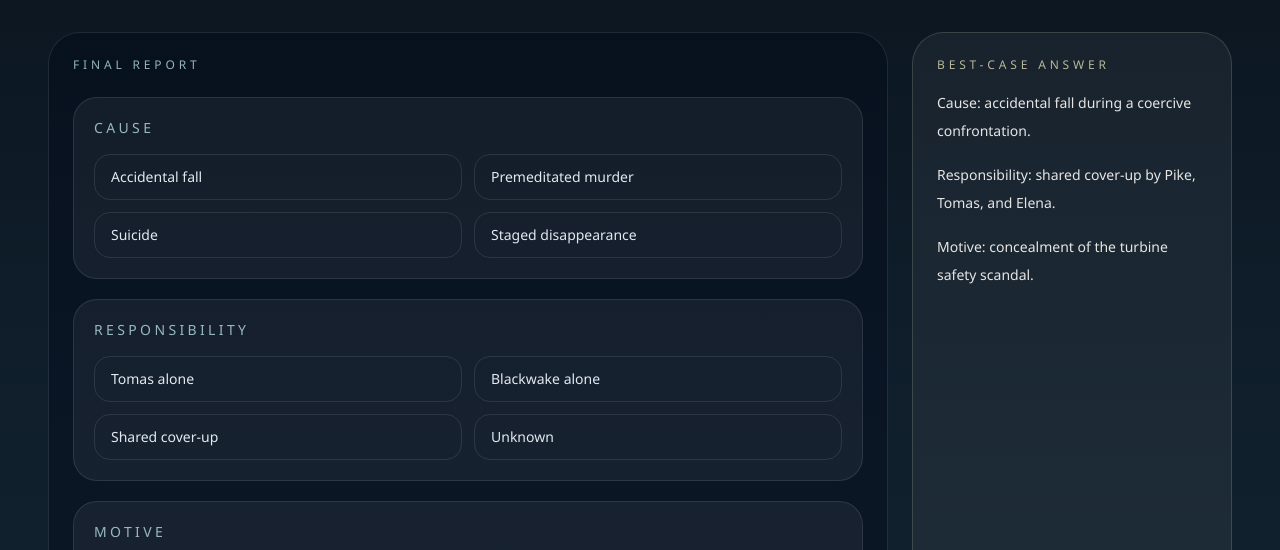
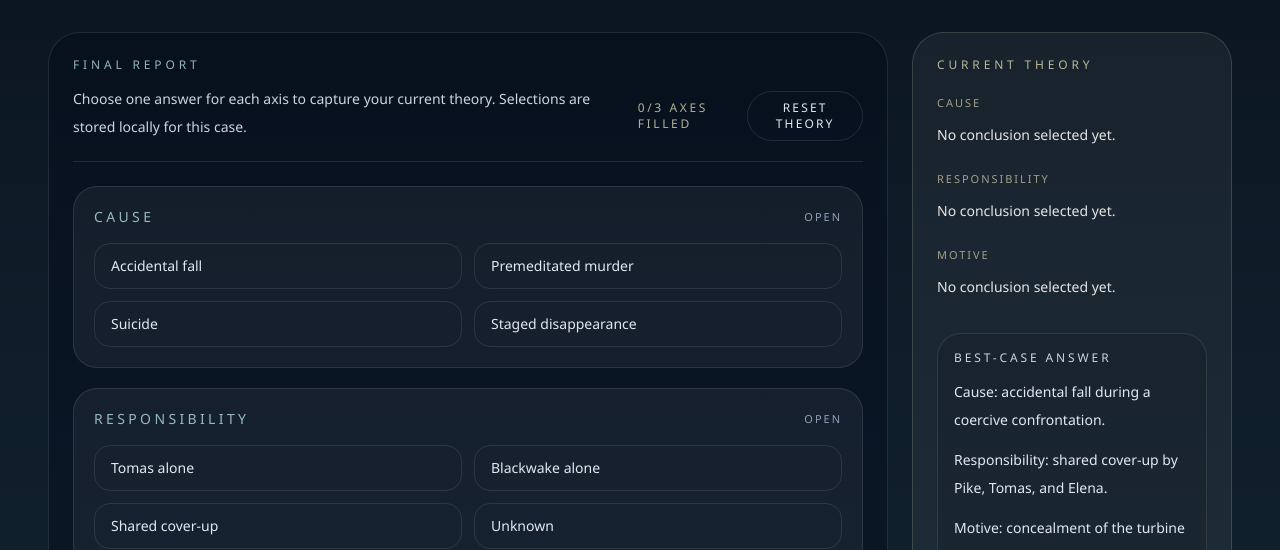
Before and after one commit to JS-Castro/Harbor-of-Echoes, a Next.js app: page /case/vale-disappearance/report in a window 1280 px wide. Shown: the part 250-800 px from the top of the page. Built offline with nearby package versions, Linux system fonts and the light colour scheme; no server answers.

Commit message:
feat: add interactive report builder

```diff
--- a/src/app/case/[slug]/report/page.tsx
+++ b/src/app/case/[slug]/report/page.tsx
@@ -1,5 +1,6 @@
 import { notFound } from "next/navigation";
 import { CaseShell } from "@/components/case-shell";
+import { ReportBuilder } from "@/components/report-builder";
 import { getCaseBySlug } from "@/lib/case-data";
 import { getDictionary } from "@/lib/i18n";
 import { getCurrentLocale } from "@/lib/i18n-server";
@@ -25,47 +26,7 @@ export default async function ReportPage({ params }: ReportPageProps) {
       tagline={dictionary.report.tagline}
       locale={locale}
     >
-      <section className="grid gap-6 lg:grid-cols-[minmax(0,1fr)_20rem]">
-        <article className="rounded-[2rem] border border-white/10 bg-slate-950/35 p-6">
-          <p className="text-xs uppercase tracking-[0.32em] text-cyan-100/70">
-            {dictionary.report.heading}
-          </p>
-          <div className="mt-6 grid gap-5">
-            {Object.entries(dictionary.report.answers).map(([key, answers]) => (
-              <div
-                key={key}
-                className="rounded-[1.5rem] border border-white/10 bg-white/5 p-5"
-              >
-                <p className="text-sm uppercase tracking-[0.24em] text-cyan-100/70">
-                  {dictionary.report.axes[key as keyof typeof dictionary.report.axes]}
-                </p>
-                <div className="mt-4 grid gap-3 sm:grid-cols-2">
-                  {answers.map((answer) => (
-                    <button
-                      key={answer}
-                      type="button"
-                      className="rounded-[1rem] border border-white/10 px-4 py-3 text-left text-sm text-slate-200 transition hover:border-white/25 hover:bg-white/5"
-                    >
-                      {answer}
-                    </button>
-                  ))}
-                </div>
-              </div>
-            ))}
-          </div>
-        </article>
-
-        <aside className="rounded-[2rem] border border-amber-100/15 bg-amber-50/5 p-6">
-          <p className="text-xs uppercase tracking-[0.32em] text-amber-100/70">
-            {dictionary.report.bestCaseAnswer}
-          </p>
-          <div className="mt-4 space-y-4 text-sm leading-7 text-stone-200">
-            <p>{dictionary.report.bestCase.cause}</p>
-            <p>{dictionary.report.bestCase.responsibility}</p>
-            <p>{dictionary.report.bestCase.motive}</p>
-          </div>
-        </aside>
-      </section>
+      <ReportBuilder caseSlug={slug} locale={locale} />
     </CaseShell>
   );
 }
--- /dev/null
+++ b/src/components/report-builder.tsx
@@ -0,0 +1,172 @@
+"use client";
+
+import { useEffect, useMemo, useState } from "react";
+import { clsx } from "clsx";
+import type { AppLocale } from "@/lib/i18n";
+import { getDictionary } from "@/lib/i18n";
+
+type ReportBuilderProps = {
+  caseSlug: string;
+  locale: AppLocale;
+};
+
+type ReportAxis = "cause" | "responsibility" | "motive";
+
+type ReportSelections = Partial<Record<ReportAxis, string>>;
+
+const reportStorageKeyPrefix = "harbor-of-echoes-report";
+
+function getReportStorageKey(caseSlug: string) {
+  return `${reportStorageKeyPrefix}:${caseSlug}`;
+}
+
+export function ReportBuilder({ caseSlug, locale }: ReportBuilderProps) {
+  const dictionary = getDictionary(locale);
+  const [selections, setSelections] = useState<ReportSelections>(() => {
+    if (typeof window === "undefined") {
+      return {};
+    }
+
+    const storedValue = window.localStorage.getItem(getReportStorageKey(caseSlug));
+
+    if (!storedValue) {
+      return {};
+    }
+
+    try {
+      return JSON.parse(storedValue) as ReportSelections;
+    } catch {
+      window.localStorage.removeItem(getReportStorageKey(caseSlug));
+      return {};
+    }
+  });
+
+  useEffect(() => {
+    window.localStorage.setItem(getReportStorageKey(caseSlug), JSON.stringify(selections));
+  }, [caseSlug, selections]);
+
+  const completedAxes = (Object.keys(selections) as ReportAxis[]).filter(
+    (axis) => selections[axis],
+  ).length;
+
+  const completionLabel = useMemo(
+    () => dictionary.report.completion(completedAxes, 3),
+    [completedAxes, dictionary.report],
+  );
+
+  const summaryLines = useMemo(
+    () =>
+      (Object.keys(dictionary.report.axes) as ReportAxis[]).map((axis) => ({
+        axis,
+        label: dictionary.report.axes[axis],
+        value: selections[axis] ?? dictionary.report.pendingAnswer,
+      })),
+    [dictionary.report, selections],
+  );
+
+  function handleSelect(axis: ReportAxis, answer: string) {
+    setSelections((current) => ({
+      ...current,
+      [axis]: current[axis] === answer ? undefined : answer,
+    }));
+  }
+
+  function handleReset() {
+    setSelections({});
+  }
+
+  return (
+    <section className="grid gap-6 lg:grid-cols-[minmax(0,1fr)_20rem]">
+      <article className="rounded-[2rem] border border-white/10 bg-slate-950/35 p-6">
+        <div className="flex flex-col gap-4 border-b border-white/10 pb-5 sm:flex-row sm:items-end sm:justify-between">
+          <div>
+            <p className="text-xs uppercase tracking-[0.32em] text-cyan-100/70">
+              {dictionary.report.heading}
+            </p>
+            <p className="mt-3 text-sm leading-7 text-slate-300">
+              {dictionary.report.instructions}
+            </p>
+          </div>
+          <div className="flex items-center gap-3">
+            <p className="text-xs uppercase tracking-[0.22em] text-amber-100/70">
+              {completionLabel}
+            </p>
+            <button
+              type="button"
+              onClick={handleReset}
+              className="rounded-full border border-white/10 px-4 py-2 text-xs uppercase tracking-[0.18em] text-slate-200 transition hover:border-white/25 hover:bg-white/5"
+            >
+              {dictionary.report.reset}
+            </button>
+          </div>
+        </div>
+
+        <div className="mt-6 grid gap-5">
+          {(Object.keys(dictionary.report.answers) as ReportAxis[]).map((axis) => (
+            <div key={axis} className="rounded-[1.5rem] border border-white/10 bg-white/5 p-5">
+              <div className="flex items-center justify-between gap-3">
+                <p className="text-sm uppercase tracking-[0.24em] text-cyan-100/70">
+                  {dictionary.report.axes[axis]}
+                </p>
+                <p className="text-[11px] uppercase tracking-[0.18em] text-slate-400">
+                  {selections[axis]
+                    ? dictionary.report.axisLocked
+                    : dictionary.report.axisPending}
+                </p>
+              </div>
+              <div className="mt-4 grid gap-3 sm:grid-cols-2">
+                {dictionary.report.answers[axis].map((answer) => {
+                  const isSelected = selections[axis] === answer;
+
+                  return (
+                    <button
+                      key={answer}
+                      type="button"
+                      onClick={() => handleSelect(axis, answer)}
+                      aria-pressed={isSelected}
+                      className={clsx(
+                        "rounded-[1rem] border px-4 py-3 text-left text-sm transition",
+                        isSelected
+                          ? "border-cyan-100/35 bg-cyan-100/10 text-white"
+                          : "border-white/10 text-slate-200 hover:border-white/25 hover:bg-white/5",
+                      )}
+                    >
+                      {answer}
+                    </button>
+                  );
+                })}
+              </div>
+            </div>
+          ))}
+        </div>
+      </article>
+
+      <aside className="rounded-[2rem] border border-amber-100/15 bg-amber-50/5 p-6">
+        <p className="text-xs uppercase tracking-[0.32em] text-amber-100/70">
+          {dictionary.report.currentTheory}
+        </p>
+        <div className="mt-4 space-y-4 text-sm leading-7 text-stone-200">
+          {summaryLines.map((line) => (
+            <div key={line.axis}>
+              <p className="text-[11px] uppercase tracking-[0.18em] text-amber-100/60">
+                {line.label}
+              </p>
+              <p className="mt-1">{line.value}</p>
+            </div>
+          ))}
+        </div>
+
+        <div className="mt-8 rounded-[1.5rem] border border-white/10 bg-black/10 p-4">
+          <p className="text-xs uppercase tracking-[0.24em] text-slate-300">
+            {dictionary.report.bestCaseAnswer}
+          </p>
+          <div className="mt-3 space-y-3 text-sm leading-7 text-slate-200">
+            <p>{dictionary.report.bestCase.cause}</p>
+            <p>{dictionary.report.bestCase.responsibility}</p>
+            <p>{dictionary.report.bestCase.motive}</p>
+          </div>
+        </div>
+      </aside>
+    </section>
+  );
+}
--- a/src/lib/i18n.ts
+++ b/src/lib/i18n.ts
@@ -105,6 +105,13 @@ type StaticDictionary = {
   report: {
     tagline: string;
     heading: string;
+    instructions: string;
+    currentTheory: string;
+    pendingAnswer: string;
+    axisPending: string;
+    axisLocked: string;
+    completion: (completed: number, total: number) => string;
+    reset: string;
     bestCaseAnswer: string;
     axes: {
       cause: string;
@@ -250,6 +257,14 @@ const dictionaries: Record<AppLocale, StaticDictionary> = {
     report: {
       tagline: "Structured final report aligned with the authored scoring axes.",
       heading: "Final Report",
+      instructions:
+        "Choose one answer for each axis to capture your current theory. Selections are stored locally for this case.",
+      currentTheory: "Current Theory",
+      pendingAnswer: "No conclusion selected yet.",
+      axisPending: "Open",
+      axisLocked: "Selected",
+      completion: (completed, total) => `${completed}/${total} axes filled`,
+      reset: "Reset Theory",
       bestCaseAnswer: "Best-Case Answer",
       axes: {
         cause: "Cause",
@@ -425,6 +440,14 @@ const dictionaries: Record<AppLocale, StaticDictionary> = {
     report: {
       tagline: "Relatório final estruturado e alinhado com os eixos de avaliação do caso.",
       heading: "Relatório Final",
+      instructions:
+        "Escolhe uma resposta para cada eixo para registar a tua teoria atual. As escolhas ficam guardadas localmente para este caso.",
+      currentTheory: "Teoria Atual",
+      pendingAnswer: "Ainda não existe uma conclusão selecionada.",
+      axisPending: "Por fechar",
+      axisLocked: "Escolhido",
+      completion: (completed, total) => `${completed}/${total} eixos preenchidos`,
+      reset: "Limpar Teoria",
       bestCaseAnswer: "Melhor Resposta Possível",
       axes: {
         cause: "Causa",
```
Also changed, not shown: 2 other files (tests, documents, lock files or other folders).
